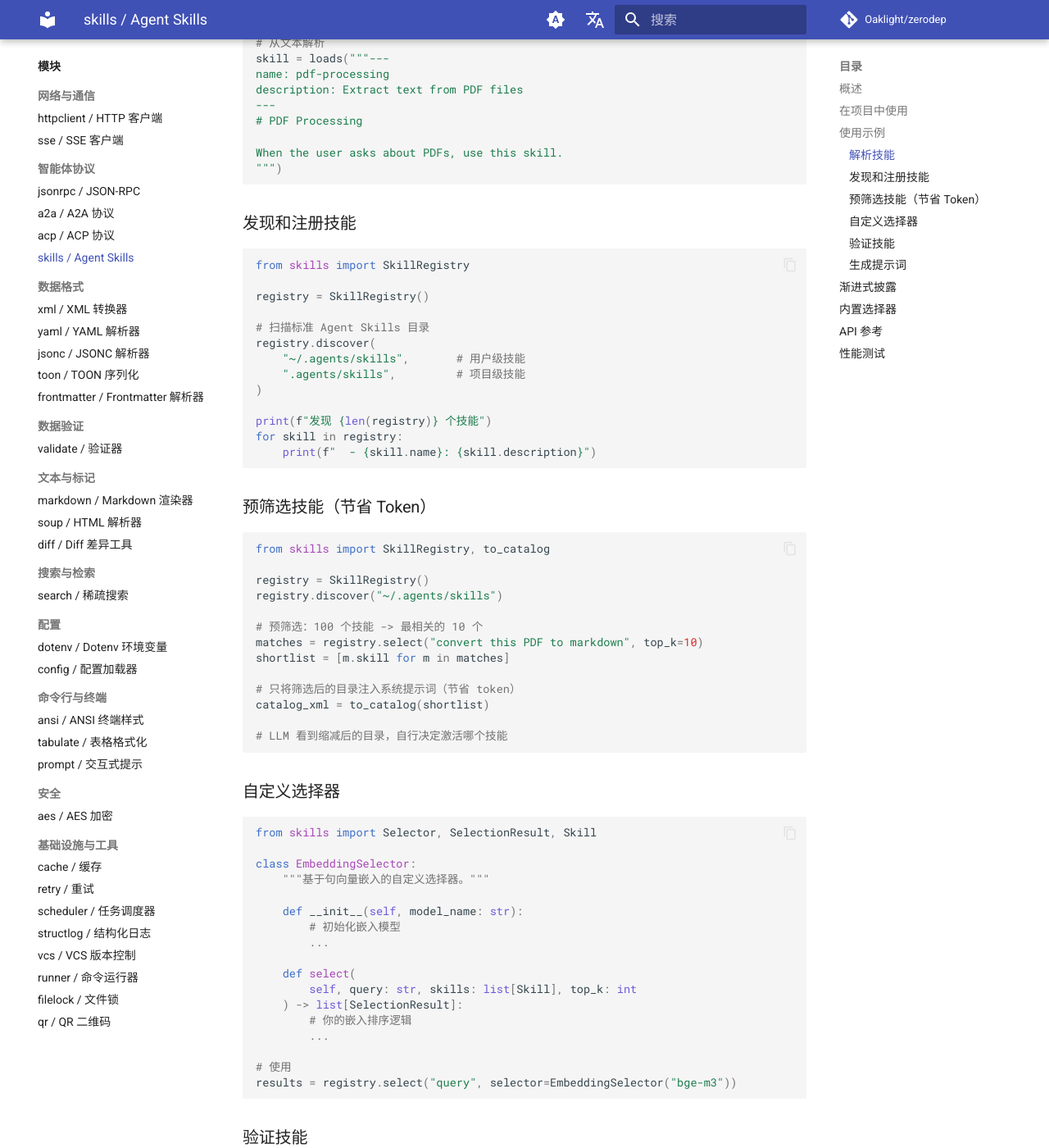
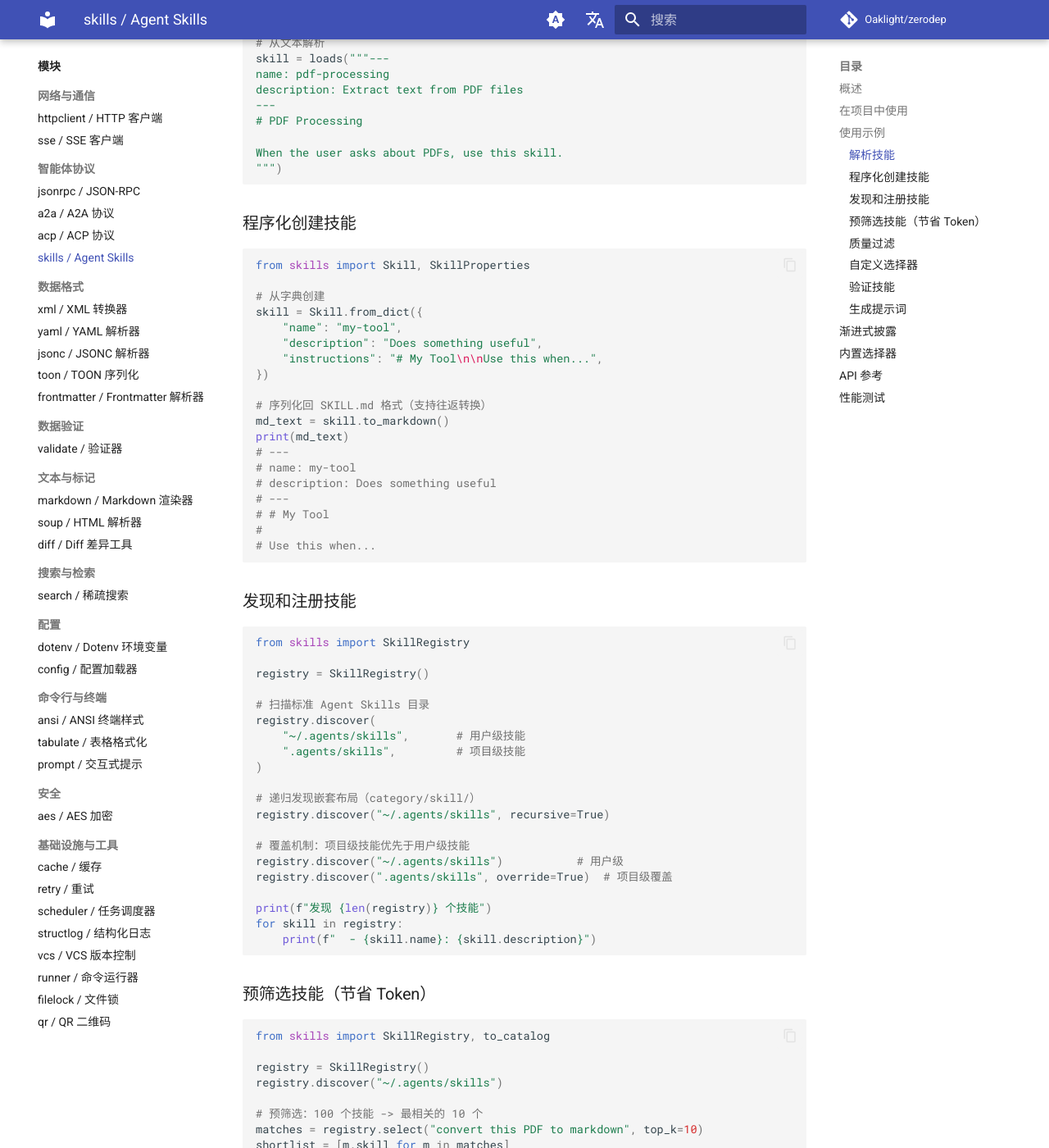
Before and after one commit to Oaklight/zerodep, an MkDocs documentation site: the page built from docs/modules/skills.md, in a window 1280 px wide and 1400 px high, scrolled down 1475 px. Shown: the whole window at 82% size. Built offline with MkDocs 1.6.1 and Material for MkDocs 9.7.7, drawn with Linux system fonts in a browser that asks for light colours; comment, search, counter and statistics services are not loaded; some of the changed text lies outside the part shown.

Commit message:
docs(skills): 更新模块文档和更新日志
添加新功能文档：to_markdown/from_dict 序列化、递归发现、覆盖机制、
min_score 过滤、资源内联、兼容性过滤和 BM25 缓存。

````diff
--- a/docs/modules/skills.md
+++ b/docs/modules/skills.md
@@ -68,6 +68,30 @@
 """)
 ```
 
+### 程序化创建技能
+
+```python
+from skills import Skill, SkillProperties
+
+# 从字典创建
+skill = Skill.from_dict({
+    "name": "my-tool",
+    "description": "Does something useful",
+    "instructions": "# My Tool\n\nUse this when...",
+})
+
+# 序列化回 SKILL.md 格式（支持往返转换）
+md_text = skill.to_markdown()
+print(md_text)
+# ---
+# name: my-tool
+# description: Does something useful
+# ---
+# # My Tool
+#
+# Use this when...
+```
+
 ### 发现和注册技能
 
 ```python
@@ -80,6 +104,13 @@
     "~/.agents/skills",       # 用户级技能
     ".agents/skills",         # 项目级技能
 )
+
+# 递归发现嵌套布局（category/skill/）
+registry.discover("~/.agents/skills", recursive=True)
+
+# 覆盖机制：项目级技能优先于用户级技能
+registry.discover("~/.agents/skills")           # 用户级
+registry.discover(".agents/skills", override=True)  # 项目级覆盖
 
 print(f"发现 {len(registry)} 个技能")
 for skill in registry:
@@ -102,6 +133,27 @@
 catalog_xml = to_catalog(shortlist)
 
 # LLM 看到缩减后的目录，自行决定激活哪个技能
+```
+
+### 质量过滤
+
+```python
+# 按最低相关性分数过滤
+matches = registry.select("PDF conversion", top_k=10, min_score=0.3)
+
+# 按工具兼容性过滤
+matches = registry.select(
+    "review this code",
+    available_tools=["Bash", "Read", "Write"],
+)
+
+# 独立的兼容性过滤函数
+from skills import filter_compatible
+
+compatible = filter_compatible(
+    registry.list(),
+    available_tools=["Bash", "Read", "Write", "Glob"],
+)
 ```
 
 ### 自定义选择器
@@ -154,6 +206,10 @@
 # 第二层：激活提示词（选中技能的完整指令）
 prompt = skill_a.to_prompt()
 
+# 第二层增强：内联资源文件内容
+prompt = skill_a.to_prompt(inline_resources=True)
+# 资源文件内容直接包含在 XML 输出中
+
 # 组合多个技能
 combined = compose(skill_a, skill_b)
 ```
@@ -166,6 +222,7 @@
 |------|------|-----------|------|
 | 1. 目录 | 名称 + 描述 | ~50-100/技能 | `to_catalog()` |
 | 2. 指令 | SKILL.md 完整正文 | <5000/技能 | `skill.to_prompt()` |
+| 2+. 内联 | 指令 + 资源文件内容 | 视内容而定 | `skill.to_prompt(inline_resources=True)` |
 | 3. 资源 | scripts/、references/ | 按需 | `skill.scripts`、`skill.references` |
 
 ## 内置选择器
````
Also changed, not shown: docs/changelog.md (+10 -0 lines).
